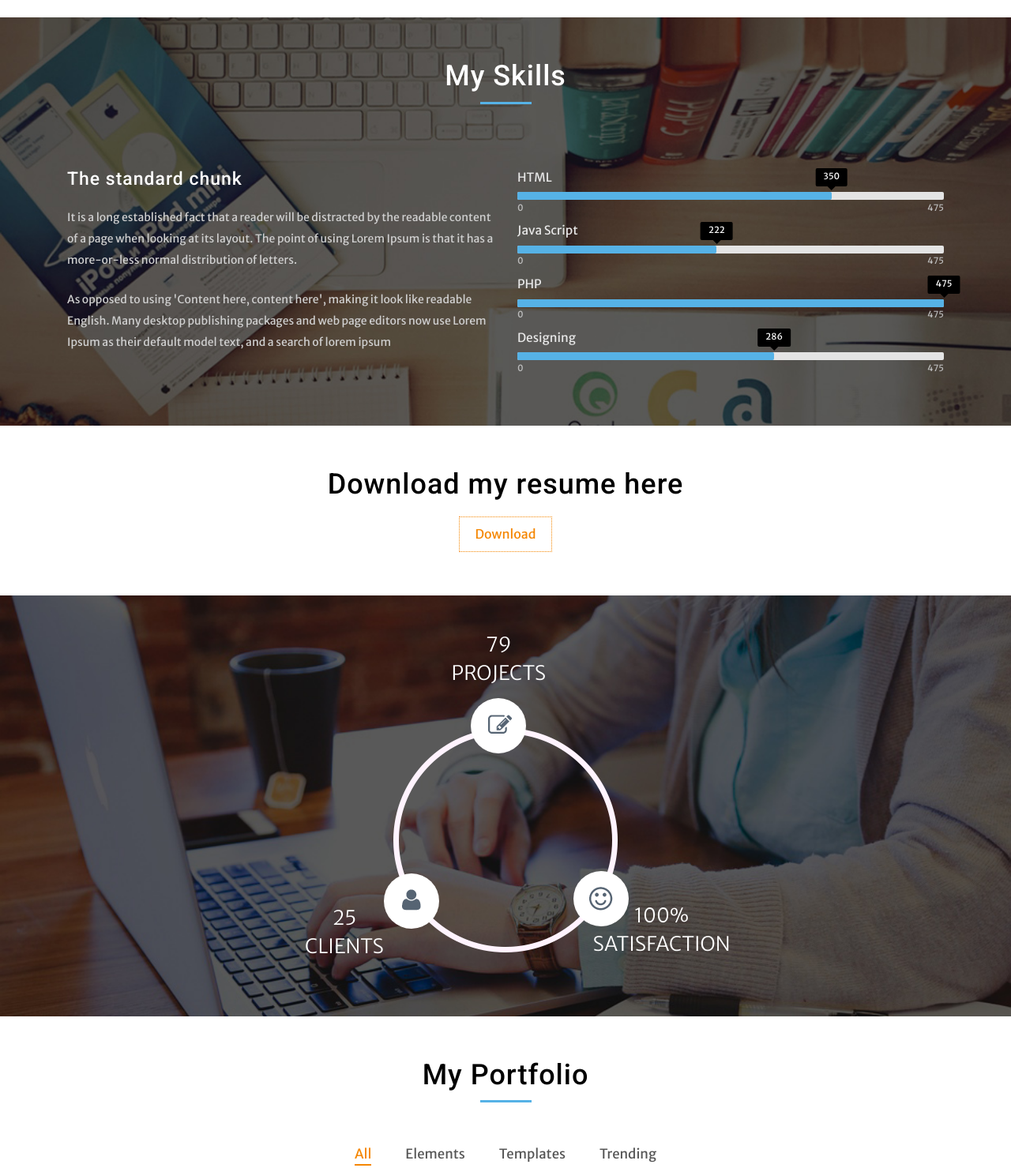
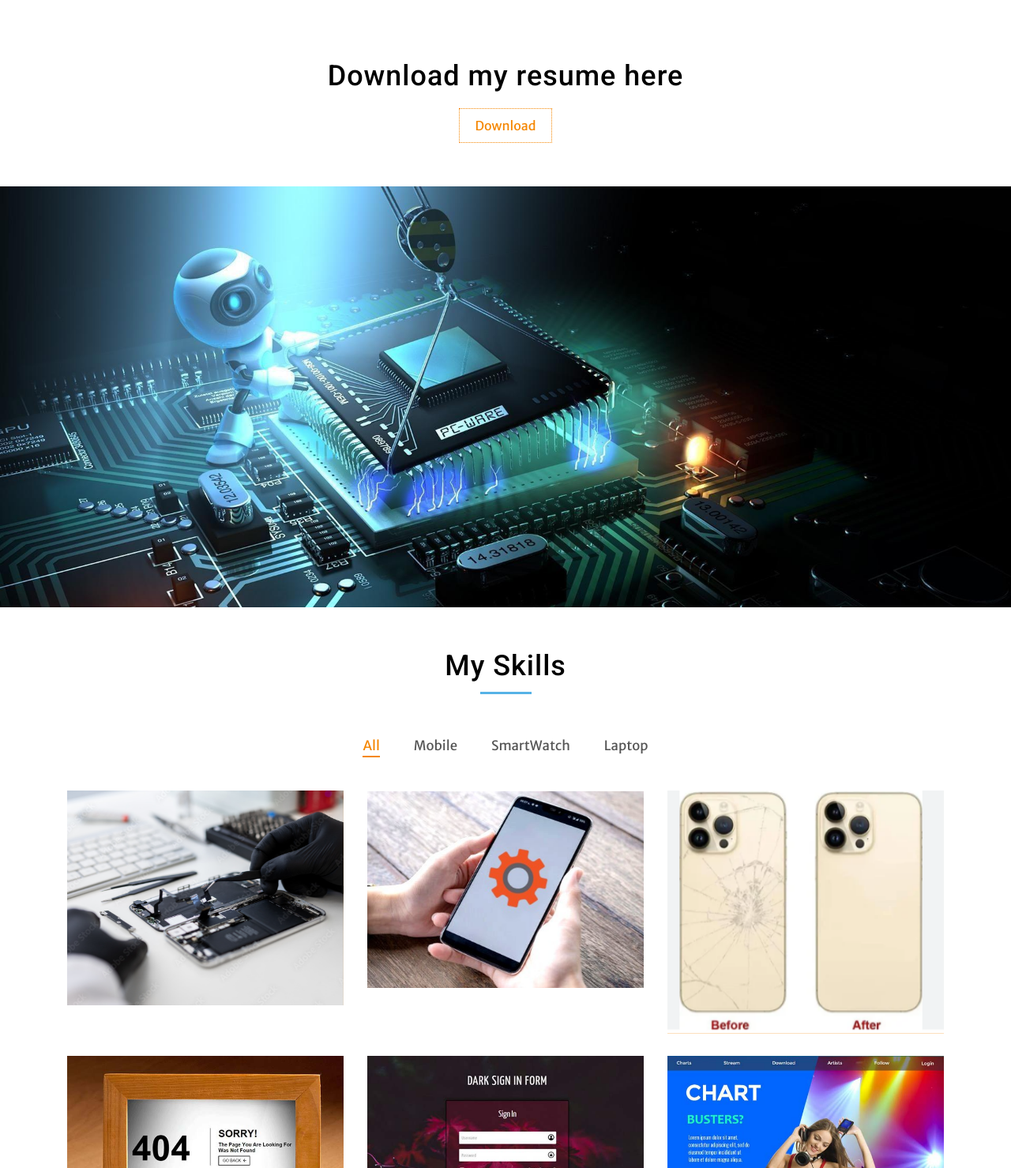
Before and after one commit to sulaimsulu/sulaim, a plain HTML site: page index.html in a window 1280 px wide. Shown: the part 820-2299 px from the top of the page at 79% size. Drawn offline with Linux system fonts and the light colour scheme.

Commit message:
i will delete all catogary

```diff
--- a/css/style.css
+++ b/css/style.css
@@ -345,7 +345,7 @@ label.line {
 
 /*-- projects --*/
 .projects {
-    background: url(../images/projectbg.jpg) no-repeat 0px 0px;
+    background: url(../images/repair.jpg) no-repeat 0px 0px;
     background-size: cover;
     -webkit-background-size: cover;
     -moz-background-size: cover;
--- a/index.html
+++ b/index.html
@@ -74,30 +74,10 @@ Smartphone Compatible web template, free webdesigns for Nokia, Samsung, LG, Sony
 <!--//about-->
 
 
-<!--skills-->
-<div class="skills">
-	<div class="container">
-		<h3>My Skills</h3>
-		<label class="line"></label>
-			<div class="col-md-6 skills-left">
-				<h4>The standard chunk</h4>
-				<p>It is a long established fact that a reader will be distracted by the readable content of a page when looking at its layout. The point of using Lorem Ipsum is that it has a more-or-less normal distribution of letters.</p>
-				<p>As opposed to using 'Content here, content here', making it look like readable English. Many desktop publishing packages and web page editors now use Lorem Ipsum as their default model text, and a search of lorem ipsum</p>
-			</div>
-			<div class="col-md-6 skills-right">
-				<div class="bar_group">
-					<div class='bar_group__bar thin' label='HTML' show_values='true' tooltip='true' value='350'></div>
-					<div class='bar_group__bar thin' label='Java Script' show_values='true' tooltip='true' value='222'></div>
-					<div class='bar_group__bar thin' label='PHP' show_values='true' tooltip='true' value='475'></div>
-					<div class='bar_group__bar thin' label='Designing' show_values='true' tooltip='true' value='286'></div>
-				</div>
-				<script src="js/bars.js"></script>
-			</div>
-			<div class="clearfix"></div>
+<!--
 
-	</div>
-</div>
-<!--/skills-->
+-->
+
 
 <!-- download-->
 <div class="download">
@@ -110,26 +90,10 @@ Smartphone Compatible web template, free webdesigns for Nokia, Samsung, LG, Sony
 <div class="projects">
 	<div class="container">
 		<div class="project-grids">
-			<div class="cycle">
+
 				<span> </span>
 			</div>
-			<div class="project-grid total-project">
-				<p>79</p>
-				<p>Projects</p>
-				<span> <i class="p-icon"> </i></span>
-			</div>
-			<div class="project-grid clientsgrid">
-				<div>
-					<p>25</p>
-					<p>Clients</p>
-				</div>
-				<span> <i class="p-icon"> </i></span>
-			</div>
-			<div class="project-grid people-grid">
-				<div>
-					<p>100%</p>
-					<p>Satisfaction</p>
-				</div>
+
 				<span> <i class="p-icon"> </i></span>
 			</div>
 			<div class="clearfix"> </div>
@@ -142,15 +106,15 @@ Smartphone Compatible web template, free webdesigns for Nokia, Samsung, LG, Sony
 <!--portfolio-->
 <div id="portfolio" class="portfolio">
 		<div class="container">
-			<h3>My Portfolio</h3>
+			<h3>My Skills</h3>
 			<label class="line"></label>
 			<div class="sap_tabs">
 				<div id="horizontalTab" style="display: block; width: 100%; margin: 0px;">
 					<ul class="resp-tabs-list wow fadeInUp animated" data-wow-delay=".7s">
 						<li class="resp-tab-item"><span>All</span></li>
-						<li class="resp-tab-item"><span>Elements</span></li>
-						<li class="resp-tab-item"><span>Templates</span></li>
-						<li class="resp-tab-item"><span>Trending</span></li>
+						<li class="resp-tab-item"><span>Mobile</span></li>
+						<li class="resp-tab-item"><span>SmartWatch</span></li>
+						<li class="resp-tab-item"><span>Laptop</span></li>
 					</ul>
 					<div class="clearfix"> </div>
 					<div class="resp-tabs-container">
@@ -158,30 +122,30 @@ Smartphone Compatible web template, free webdesigns for Nokia, Samsung, LG, Sony
 							<div class="tab_img">
 								<div class="col-md-4 portfolio-grids grid first">
 									<div class="effect1 wow fadeInUp animated" data-wow-delay=".5s">
-										<a href="images/g1.jpg" class="swipebox" title="Lorem ipsum dolor sit amet, consectetur adipiscing elit. Duis maximus tortor diam, ac lobortis justo rutrum quis. Praesent non purus fermentum, eleifend velit non">
-											<img src="images/g1.jpg" alt="" class="img-responsive" />
+										<a href="images/rep2.PNG" class="swipebox" title="I can fix all mobile hardware problems">
+											<img src="images/rep2.PNG"  alt="" class="img-responsive" />
 											<div class="figcaption">
-												<p>At veroeos</p>
+												<p>Mobile Hardware</p>
 											</div>
 										</a>
 									</div>
 								</div>
 								<div class="col-md-4 portfolio-grids grid">
 									<div class="effect1 wow fadeInUp animated" data-wow-delay=".7s">
-										<a href="images/g2.jpg" class="swipebox" title="Lorem ipsum dolor sit amet, consectetur adipiscing elit. Duis maximus tortor diam, ac lobortis justo rutrum quis. Praesent non purus fermentum, eleifend velit non">
-											<img src="images/g2.jpg" alt="" class="img-responsive" />
+										<a href="images/swm.PNG" class="swipebox" title="All mobile software changing and unlocking">
+											<img src="images/swm.PNG" alt="" class="img-responsive" />
 											<div class="figcaption">
-												<p>Ducimus vero</p>
+												<p>Mobile Software</p>
 											</div>
 										</a>
 									</div>
 								</div>
 								<div class="col-md-4 portfolio-grids grid">
 									<div class="effect1 wow fadeInUp animated" data-wow-delay=".9s">
-										<a href="images/g3.jpg" class="swipebox" title="Lorem ipsum dolor sit amet, consectetur adipiscing elit. Duis maximus tortor diam, ac lobortis justo rutrum quis. Praesent non purus fermentum, eleifend velit non">
-											<img src="images/g3.jpg" alt="" class="img-responsive" />
+										<a href="images/glass.PNG" class="swipebox" title="Iphone back glass changing,samsung glass changing">
+											<img src="images/glass.PNG" alt="" class="img-responsive" />
 											<div class="figcaption">
-												<p>Accusamus dignis</p>
+												<p>glass change</p>
 											</div>
 										</a>
 									</div>
@@ -253,30 +217,30 @@ Smartphone Compatible web template, free webdesigns for Nokia, Samsung, LG, Sony
 							<div class="tab_img">
 								<div class="col-md-4 portfolio-grids grid">
 									<div class="effect1">
-										<a href="images/g1.jpg" class="swipebox" title="Lorem ipsum dolor sit amet, consectetur adipiscing elit. Duis maximus tortor diam, ac lobortis justo rutrum quis. Praesent non purus fermentum, eleifend velit non">
-											<img src="images/g1.jpg" alt="" class="img-responsive" />
+										<a href="images/rep2.PNG" class="swipebox" title="I can fix All mobile hardware problems">
+											<img src="images/rep2.PNG" alt="" class="img-responsive" />
 											<div class="figcaption">
-												<p>Qignissimos ducimus</p>
+												<p>Mobile hardware</p>
 											</div>
 										</a>
 									</div>
 								</div>
 								<div class="col-md-4 portfolio-grids grid">
 									<div class="effect1">
-										<a href="images/g4.jpg" class="swipebox" title="Lorem ipsum dolor sit amet, consectetur adipiscing elit. Duis maximus tortor diam, ac lobortis justo rutrum quis. Praesent non purus fermentum, eleifend velit non">
-											<img src="images/g4.jpg" alt="" class="img-responsive" />
+										<a href="images/swm.PNG" class="swipebox" title="i will fix mobile software and unlocking">
+											<img src="images/swm.PNG" alt="" class="img-responsive" />
 											<div class="figcaption">
-												<p>Dignissimos vero</p>
+												<p>Mobile software</p>
 											</div>
 										</a>
 									</div>
 								</div>
 								<div class="col-md-4 portfolio-grids grid">
 									<div class="effect1">
-										<a href="images/g5.jpg" class="swipebox" title="Lorem ipsum dolor sit amet, consectetur adipiscing elit. Duis maximus tortor diam, ac lobortis justo rutrum quis. Praesent non purus fermentum, eleifend velit non">
-											<img src="images/g5.jpg" alt="" class="img-responsive" />
+										<a href="images/glass.PNG" class="swipebox" title="I can fix mobile's front glass and back glass">
+											<img src="images/glass.PNG" alt="" class="img-responsive" />
 											<div class="figcaption">
-												<p>Accusamus digni</p>
+												<p>mobile glass</p>
 											</div>
 										</a>
 									</div>
@@ -288,30 +252,30 @@ Smartphone Compatible web template, free webdesigns for Nokia, Samsung, LG, Sony
 							<div class="tab_img">
 								<div class="col-md-4 portfolio-grids grid">
 									<div class="effect1">
-										<a href="images/g3.jpg" class="swipebox" title="Lorem ipsum dolor sit amet, consectetur adipiscing elit. Duis maximus tortor diam, ac lobortis justo rutrum quis. Praesent non purus fermentum, eleifend velit non">
-											<img src="images/g3.jpg" alt="" class="img-responsive" />
+										<a href="images/samwatch2.jpg" class="swipebox" title="I provide fast and reliable Apple Watch screen repair services to ensure your device is up and running again in no time. Our highly experienced team of technicians possesses the expertise and knowledge needed to diagnose and repair a range of Apple Watch screen issues. Whether you have a cracked or scratched screen, a malfunctioning display, or any other problem, we use only the highest quality replacement parts and the latest tools and techniques to ensure a quick and effective repair">
+											<img src="images/samwatch2.jpg" alt="" class="img-responsive" />
 											<div class="figcaption">
-												<p>Qignissimos vero</p>
+												<p>Apple Smartwatch repair </p>
 											</div>
 										</a>
 									</div>
 								</div>
 								<div class="col-md-4 portfolio-grids grid">
 									<div class="effect1">
-										<a href="images/g6.jpg" class="swipebox" title="Lorem ipsum dolor sit amet, consectetur adipiscing elit. Duis maximus tortor diam, ac lobortis justo rutrum quis. Praesent non purus fermentum, eleifend velit non">
-											<img src="images/g6.jpg" alt="" class="img-responsive" />
+										<a href="images/samswatch.PNG" class="swipebox" title="I can reapir samsung smartwatch lcd and motherbord etc..">
+											<img src="images/samswatch.PNG" alt="" class="img-responsive" />
 											<div class="figcaption">
-												<p>Accusamus digni</p>
+												<p>Samsung smartwatch repair</p>
 											</div>
 										</a>
 									</div>
 								</div>
 								<div class="col-md-4 portfolio-grids grid">
 									<div class="effect1">
-										<a href="images/g9.jpg" class="swipebox" title="Lorem ipsum dolor sit amet, consectetur adipiscing elit. Duis maximus tortor diam, ac lobortis justo rutrum quis. Praesent non purus fermentum, eleifend velit non">
-											<img src="images/g9.jpg" alt="" class="img-responsive" />
+										<a href="images/smw2.PNG" class="swipebox" title="I take pride in our efficient repair process, ensuring that your smartwatch receives the care and attention it deserves. Here’s a step-by-step breakdown of our repair process">
+											<img src="images/smw2.PNG" alt="" class="img-responsive" />
 											<div class="figcaption">
-												<p>Accusamus ducimus</p>
+												<p>Other SmartWatch</p>
 											</div>
 										</a>
 									</div>
@@ -323,30 +287,30 @@ Smartphone Compatible web template, free webdesigns for Nokia, Samsung, LG, Sony
 							<div class="tab_img">
 								<div class="col-md-4 portfolio-grids grid">
 									<div class="effect1">
-										<a href="images/g9.jpg" class="swipebox" title="Lorem ipsum dolor sit amet, consectetur adipiscing elit. Duis maximus tortor diam, ac lobortis justo rutrum quis. Praesent non purus fermentum, eleifend velit non">
-											<img src="images/g9.jpg" alt="" class="img-responsive" />
-											<div class="figcaption">
-												<p>Qignissimos vero</p>
+										<a href="images/lapr2.PNG." class="swipebox" title="hardisk issue and RAM issue etc">
+											<img src="images/lapr2.PNG" alt="" class="img-responsive" />
+											<div class="Laptop hardware repair">
+												<p>Hardware repair</p>
 											</div>
 										</a>
 									</div>
 								</div>
 								<div class="col-md-4 portfolio-grids grid">
 									<div class="effect1">
-										<a href="images/g1.jpg" class="swipebox" title="Lorem ipsum dolor sit amet, consectetur adipiscing elit. Duis maximus tortor diam, ac lobortis justo rutrum quis. Praesent non purus fermentum, eleifend velit non">
-											<img src="images/g1.jpg" alt="" class="img-responsive" />
+										<a href="images/laplcd.PNG" class="swipebox" title="lcd repair all brand">
+											<img src="images/laplcd.PNG" alt="" class="img-responsive" />
 											<div class="figcaption">
-												<p>Dignissimos ducimus</p>
+												<p>Lap lcd repair</p>
 											</div>
 										</a>
 									</div>
 								</div>
 								<div class="col-md-4 portfolio-grids grid">
 									<div class="effect1">
-										<a href="images/g5.jpg" class="swipebox" title="Lorem ipsum dolor sit amet, consectetur adipiscing elit. Duis maximus tortor diam, ac lobortis justo rutrum quis. Praesent non purus fermentum, eleifend velit non">
-											<img src="images/g5.jpg" alt="" class="img-responsive" />
+										<a href="images/os2.PNG" class="swipebox" title="windows 7,8,10,11 and linux,ubuntu">
+											<img src="images/os2.PNG" alt="" class="img-responsive" />
 											<div class="figcaption">
-												<p>Dignissimos  vero</p>
+												<p>OS installation</p>
 											</div>
 										</a>
 									</div>
@@ -502,6 +466,7 @@ Smartphone Compatible web template, free webdesigns for Nokia, Samsung, LG, Sony
 <!--common js-->
 
 <script src="js/bootstrap.min.js"></script>
+<i class="fa-brands fa-bootstrap"></i>
 <!--//common js-->
 </body>
 </html>
```
Also changed, not shown: images/14pro.webp (added), images/14pro2.jpg (added), images/14prom.png (added), images/g3 (1).jpg (added), images/glass.PNG (added), images/laplcd.PNG (added), images/lapr2.PNG (added), images/laprep.PNG (added), images/mobileser.PNG (added), images/os2.PNG (added), images/osins.PNG (added), images/rep2.PNG (added), images/repair.jpg (added), images/samswatch.PNG (added), 4 more files.
